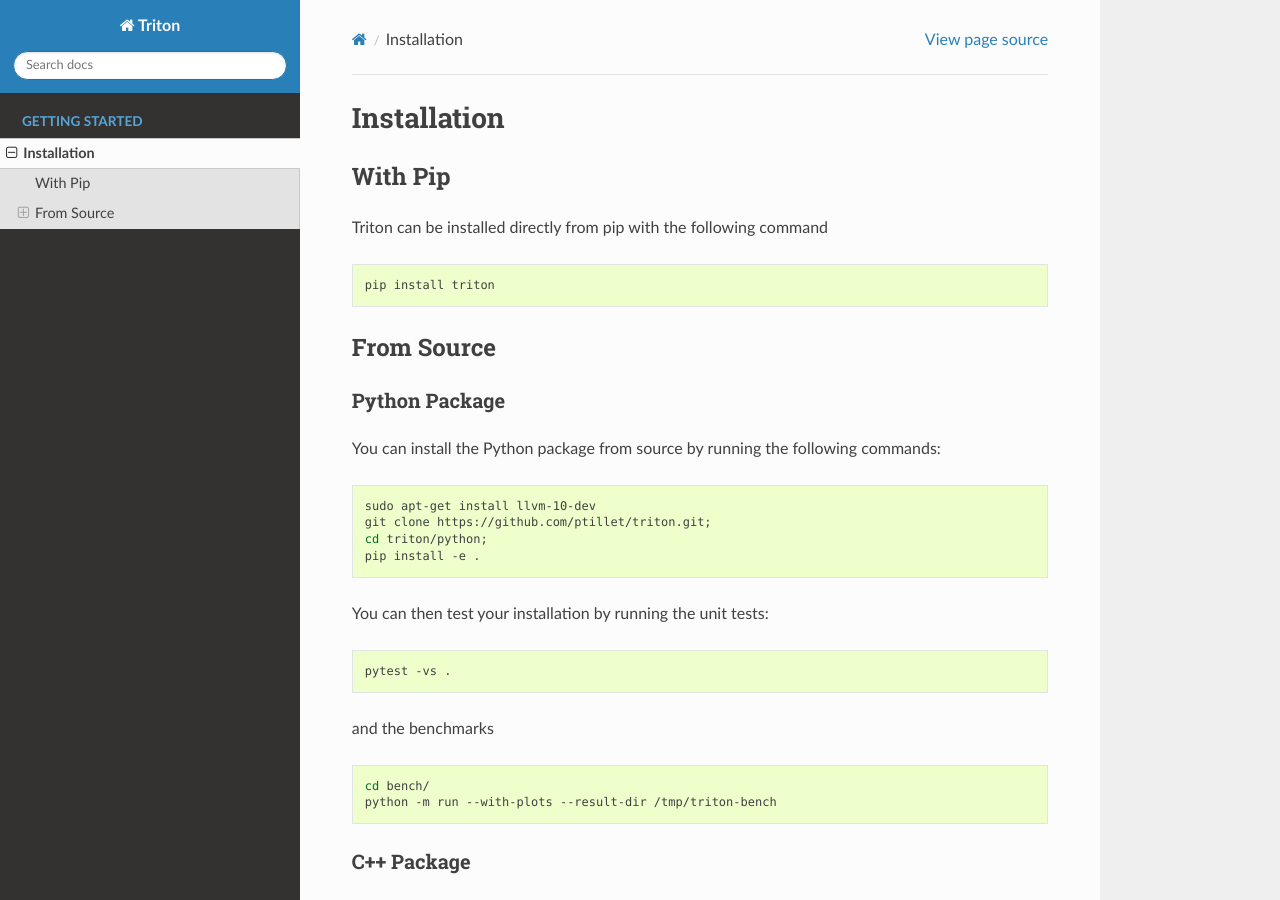
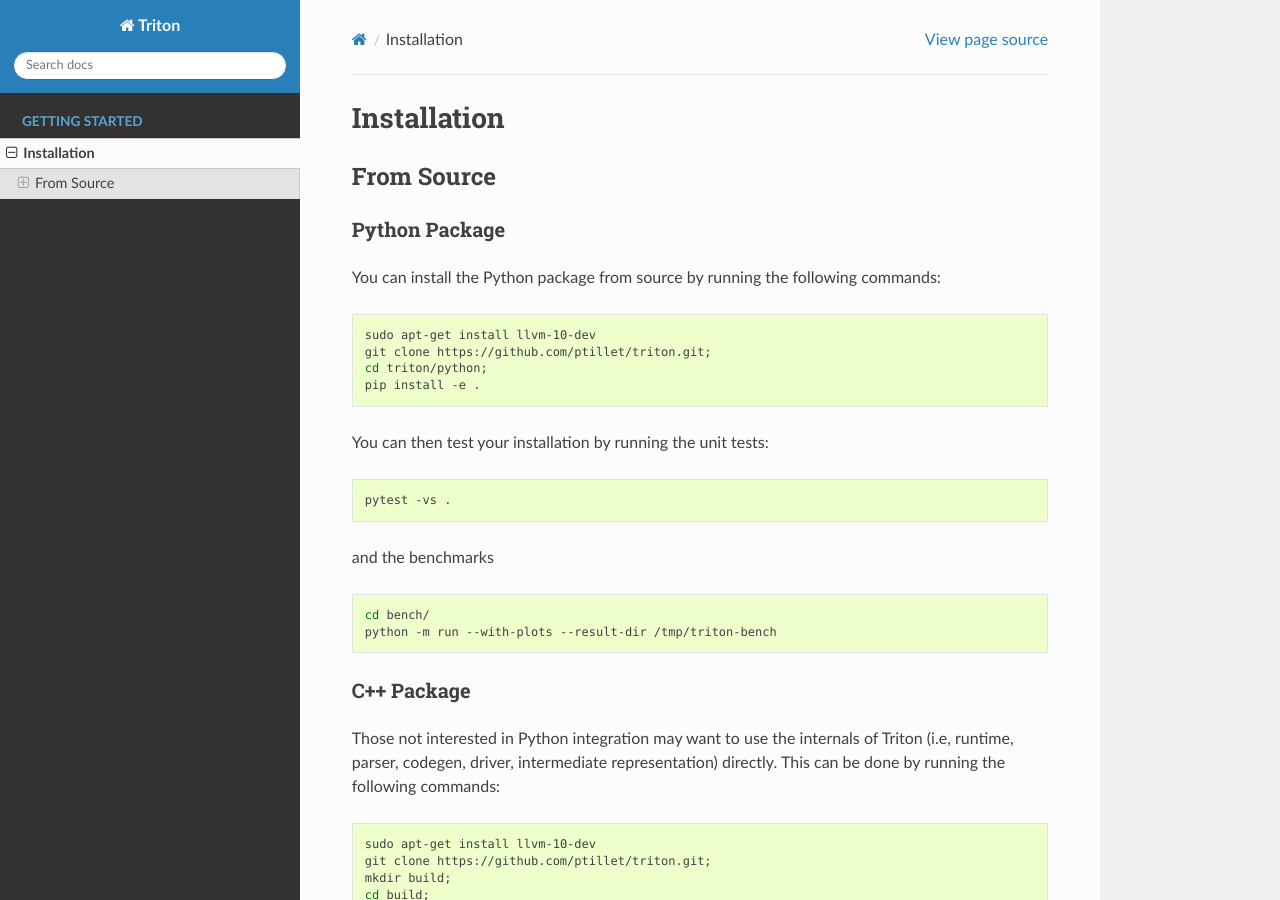
Before and after one commit to openeuler-mirror/triton-cpu, a Sphinx documentation site: the page built from docs/getting-started/installation.rst, in a window 1280 px wide and 900 px high. Built offline with Sphinx 7.4.7 and the Read the Docs theme 2.0.0, drawn with Linux system fonts in a browser that asks for light colours; pages that are not in the unit, such as notebooks, are missing from menus; the version number could not be read and is left out.

Commit message:
[DOCS] Removed pip installation instruction as version on Pip is not up-to-date

```diff
--- a/docs/getting-started/installation.rst
+++ b/docs/getting-started/installation.rst
@@ -1,17 +1,6 @@
 ==============
 Installation
 ==============
-
---------------
-With Pip
---------------
-
-Triton can be installed directly from pip with the following command
-
-.. code-block:: python
-
-   pip install triton
-
 
 --------------
 From Source
```
